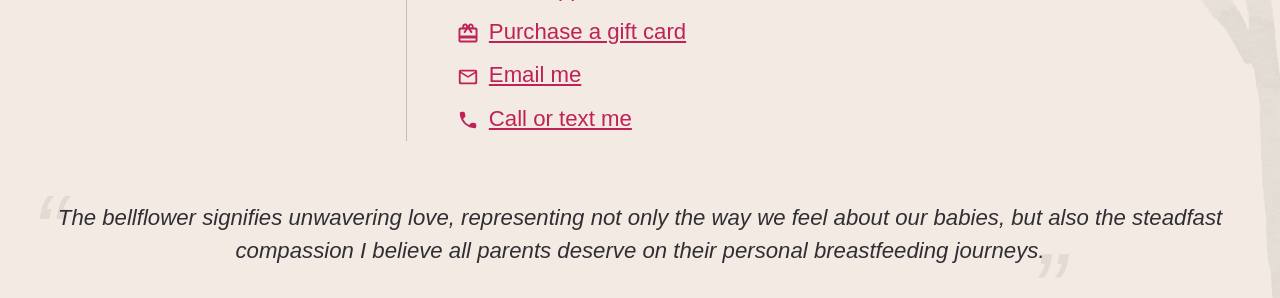
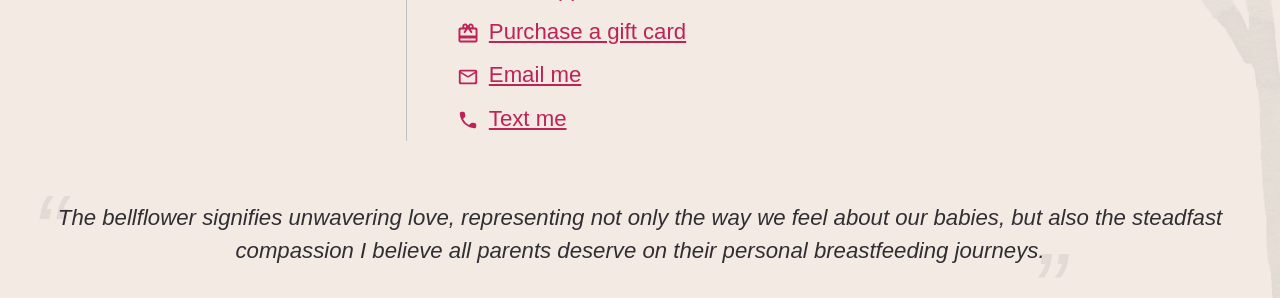
Before and after one commit to bellflowerlactation/bellflower, a Jekyll site: the page built from index.html, in a window 1280 px wide and 900 px high, scrolled down 1702 px. Shown: the part 467-765 px from the top of the window. Built offline with Jekyll 4.4.1, drawn with Linux system fonts in a browser that asks for light colours; some web fonts are replaced.

Commit message:
Update footer.html

```diff
--- a/_includes/footer.html
+++ b/_includes/footer.html
@@ -17,7 +17,7 @@
                 <a class="u-ib:mail" href="mailto:aemelia@bellflowerlactation.com">Email me</a>
             </li>
             <li class="link-item u-pt-d:n">
-                <a class="u-ib:call" href="tel:+16124295013">Call or text me</a>
+                <a class="u-ib:call" href="tel:+16124295013">Text me</a>
             </li>
         </ul>
     </nav>
```
